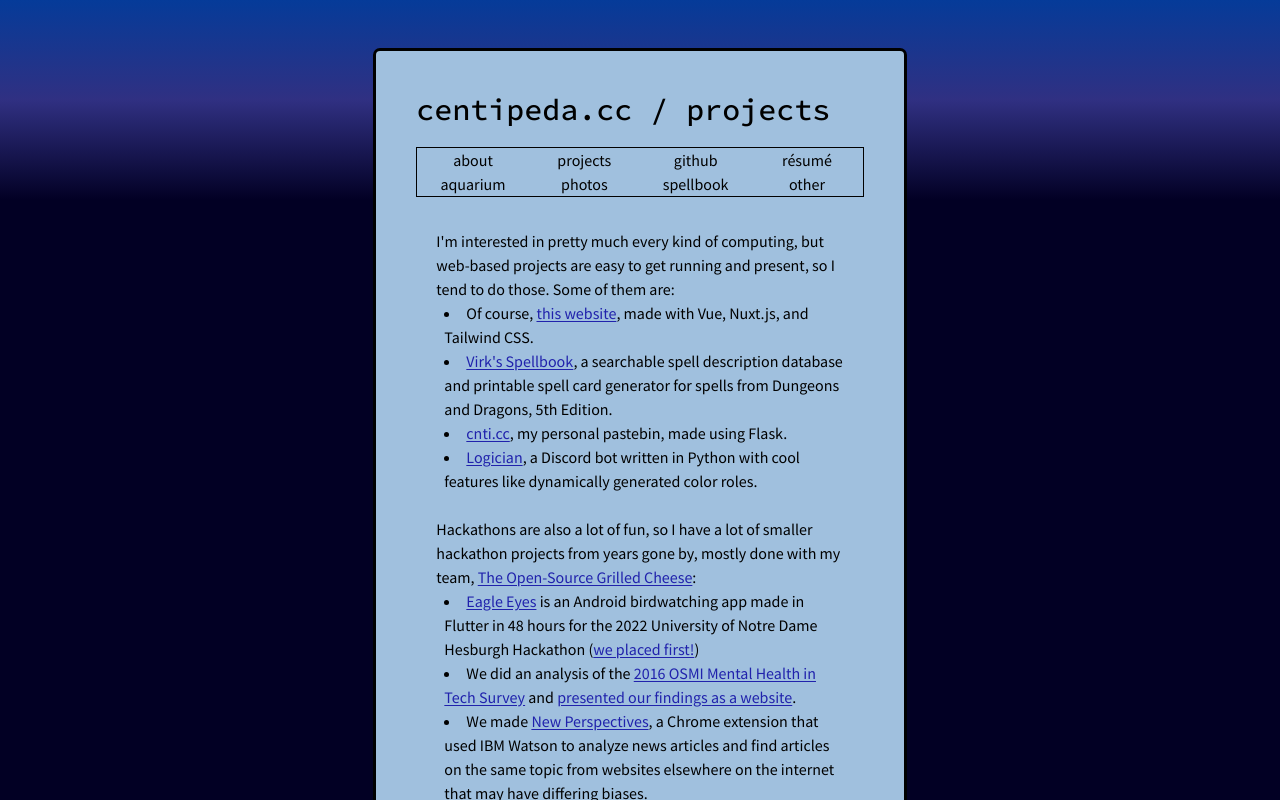
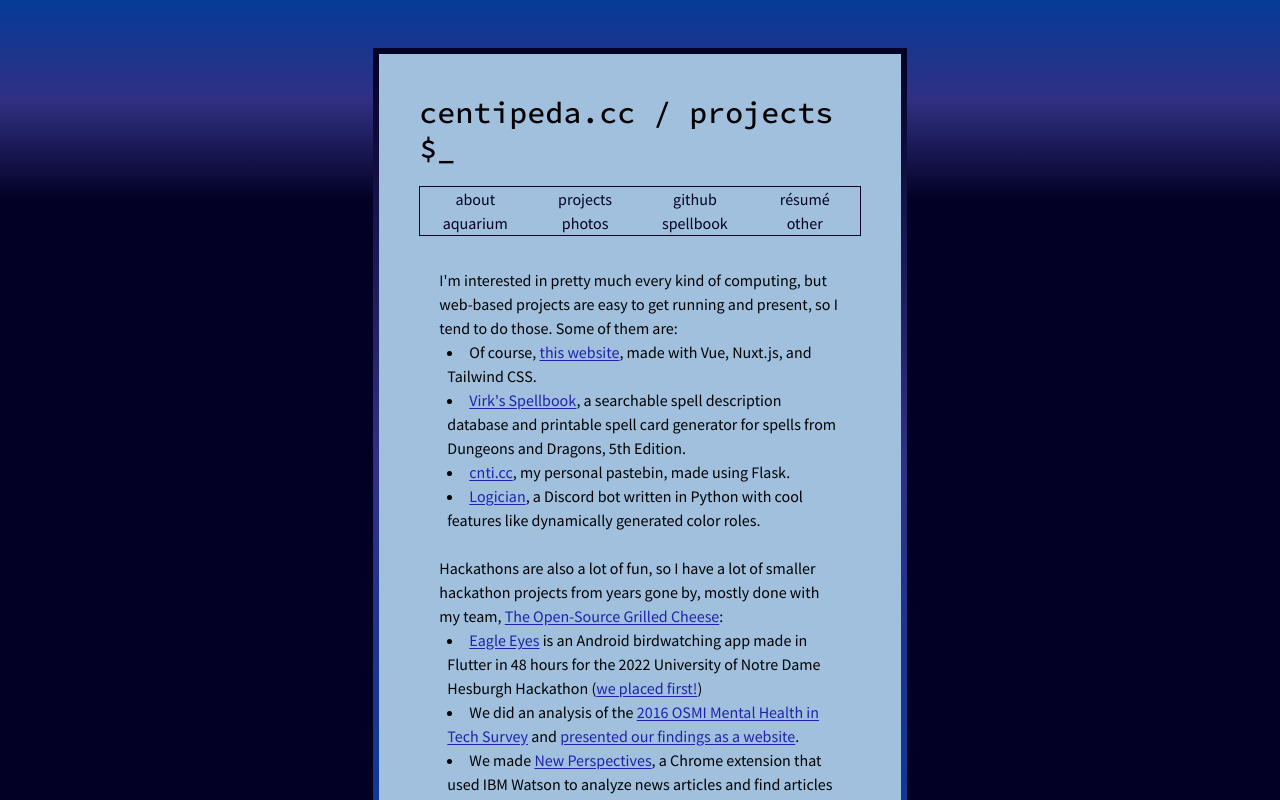
Before and after one commit to centipeda/centipeda.cc, a Nuxt app: page /projects in a window 1280 px wide. Shown: the top 800 px of the page. Built offline with nearby package versions, Linux system fonts and the light colour scheme.

Commit message:
fix memory leak

```diff
--- a/assets/aquarium.js
+++ b/assets/aquarium.js
@@ -417,3 +417,12 @@ export function pufferfish(container, options) {
 
     return pufferbox;
 }
+
+export function kill(container, entity) {
+    container.removeChild(entity);
+    anime.remove(entity)
+    for(let child of entity.children) {
+        anime.remove(child);
+    }
+    entity.remove();
+}
--- a/components/HeaderLink.vue
+++ b/components/HeaderLink.vue
@@ -3,6 +3,7 @@
     <a class="hover:underline" href="/">centipeda.cc</a>
     /
     <a class="hover:underline" :href="url">{{title}}</a>
+    $<span class="blink">_</span>
 </h1>
 </template>
 
@@ -20,4 +21,15 @@ a {
 a,a:hover {
     color: var(--content-txt-color);
 }
+
+.blink {
+    animation: blink-animation 1.5s steps(2, start) infinite;
+}
+
+@keyframes blink-animation {
+    to {
+        visibility: hidden;
+    }
+}
+
 </style>
--- a/components/Navbar.vue
+++ b/components/Navbar.vue
@@ -1,5 +1,5 @@
 <template>
-<div class="border-black border mb-8 mt-5">
+<div class="navbar mb-8 mt-5">
     <div class="flex flex-row">
         <a class="basis-0 grow text-center" href="/"> about </a>
         <a class="basis-0 grow text-center" href="/projects"> projects </a>
@@ -22,14 +22,20 @@ export default {
 </script>
 
 <style scoped>
+.navbar {
+    border-color: var(--bg-main-color);
+    border-width: 1px;
+    border-style: solid;
+}
+
 a {
-    color: var(--content-txt-color);
+    color: var(--bg-main-color);
+    background-color: var(--content-bg-color);
     text-decoration-line: none;
 }
 
 a:hover {
     color: var(--content-bg-color);
-    background-color: var(--content-txt-color);
-    font-weight: 600;
+    background-color: var(--bg-main-color);
 }
 </style>
--- a/layouts/default.vue
+++ b/layouts/default.vue
@@ -1,7 +1,7 @@
 <template>
     <div class="bg w-100 h-100">
         <div class="content-outer flex justify-center">
-            <div class="content sm:w-10/12 md:w-2/3 lg:w-7/12 xl:w-5/12 min-h-screen px-2 md:px-10 my-12 pb-5" ref="blocker">
+            <div class="content sm:w-10/12 md:w-2/3 lg:w-7/12 xl:w-5/12 min-h-screen px-2 sm:px-10 my-12 pb-5" ref="blocker">
                 <Nuxt />
             </div>
             <div class="aquarium-upper"></div>
@@ -16,7 +16,7 @@
 </template>
 
 <script>
-import { jellyfish, eel, pufferfish} from '@/assets/aquarium.js';
+import { jellyfish, eel, pufferfish, kill } from '@/assets/aquarium.js';
 import * as rand from '@/assets/randomness.js';
 
 const xSpawnRange = 1500;
@@ -102,7 +102,7 @@ function monitor(container, blocker) {
     const spawners = [spawnJellyfish, spawnEel, spawnPufferfish];
     const minCreatures = 5;
     const maxCreatures = 15;
-    const interval = 3000;
+    const interval = 3600;
     const spawnChance = .75;
     let creatures = [];
 
@@ -111,12 +111,11 @@ function monitor(container, blocker) {
     }
 
     async function spawnCheck() {
-        console.log(creatures);
+        // console.log(creatures);
         if(creatures.length > maxCreatures) {
-            console.log('truncated');
+            // console.log('truncated');
             let last = creatures[0];
-            container.removeChild(last);
-            last.remove();
+            kill(container, last);
             creatures.shift();
         }
 
@@ -163,6 +162,12 @@ export default {
         --sky-portion: 100%;
         --deep-portion: 50%;
         --border-portion: calc(var(--sky-portion) - 0.25%);
+
+        --ocean-gradient: 0deg,
+            var(--bg-main-color) 0%,
+            var(--deep-color) var(--deep-portion),
+            var(--shallow-color) var(--sky-portion)
+        ;
     }
 
     a {
@@ -201,11 +206,7 @@ export default {
         width: 100%;
         z-index: 99;
         height: 25vh;
-        background: linear-gradient(0deg,
-            var(--bg-main-color) 0%,
-            var(--deep-color) var(--deep-portion),
-            var(--shallow-color) var(--sky-portion)
-        );
+        background: linear-gradient(var(--ocean-gradient));
         /*
         background: linear-gradient(0deg,
             var(--bg-main-color) 0%,
@@ -232,9 +233,8 @@ export default {
     .content {
         background-color: var(--content-bg-color);
         color: var(--content-txt-color);
-        /* background-color: hsl(210deg, 68%, 80%); */
-        border: 3px solid black;
-        border-radius: 7px;
+        border: 6px solid black;
+        border-image: repeating-linear-gradient(180deg, var(--bg-main-color), var(--deep-color), var(--shallow-color)) 20;
         z-index: 200;
     }
 
--- a/pages/index.vue
+++ b/pages/index.vue
@@ -2,7 +2,6 @@
     <div>
         <HeaderLink url="/" title="about" />
         <Navbar/>
-    <div class="px-5">
         <p>
             Hi, I'm Joshua. I'm a programmer in New York
             City. I like working with video games, embedded systems, and
@@ -15,7 +14,6 @@
             <a href="mailto:joshua@centipeda.cc">joshua@centipeda.cc</a>.
         </p>
     </div>
-  </div>
 </template>
 
 <script>
```
Also changed, not shown: 5 other files (tests, documents, lock files or other folders). Lines whose indentation alone changed are shown as unchanged.
